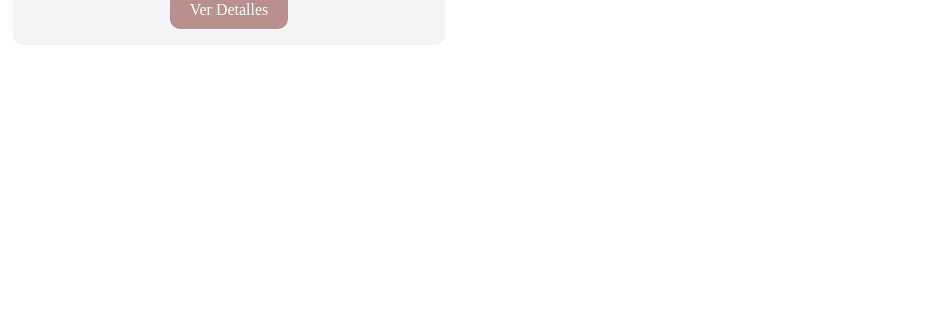
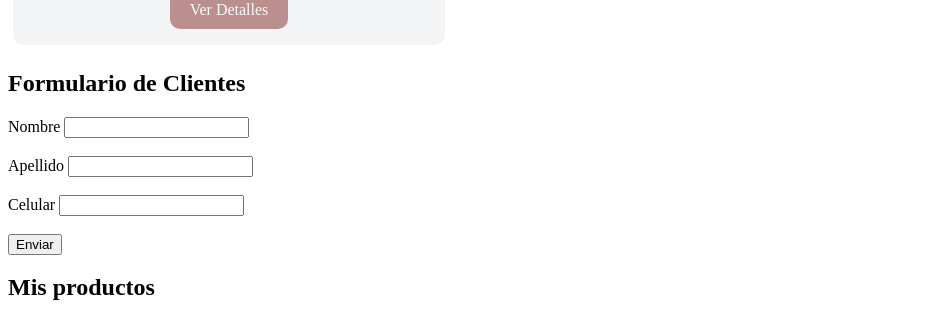
Before and after one commit to 40974499Ju/Entrega1chocobar, a React (Vite) app: page / in a window 1280 px wide. Shown: the part 3762-4080 px from the top of the page, without its empty margins (0-942 px from the left). Before the commit the page ends 3820 px from the top, so only its background shows below. Built offline with nearby package versions, Linux system fonts and the light colour scheme; no server answers; the database is empty.

Commit message:
formulario

```diff
--- a/src/App.jsx
+++ b/src/App.jsx
@@ -24,6 +24,9 @@ const App = () => {
         </CarritoProvider>
 
       </BrowserRouter>
+      <Formulario/>
+      <Productos/>
+
 
 
 
```
